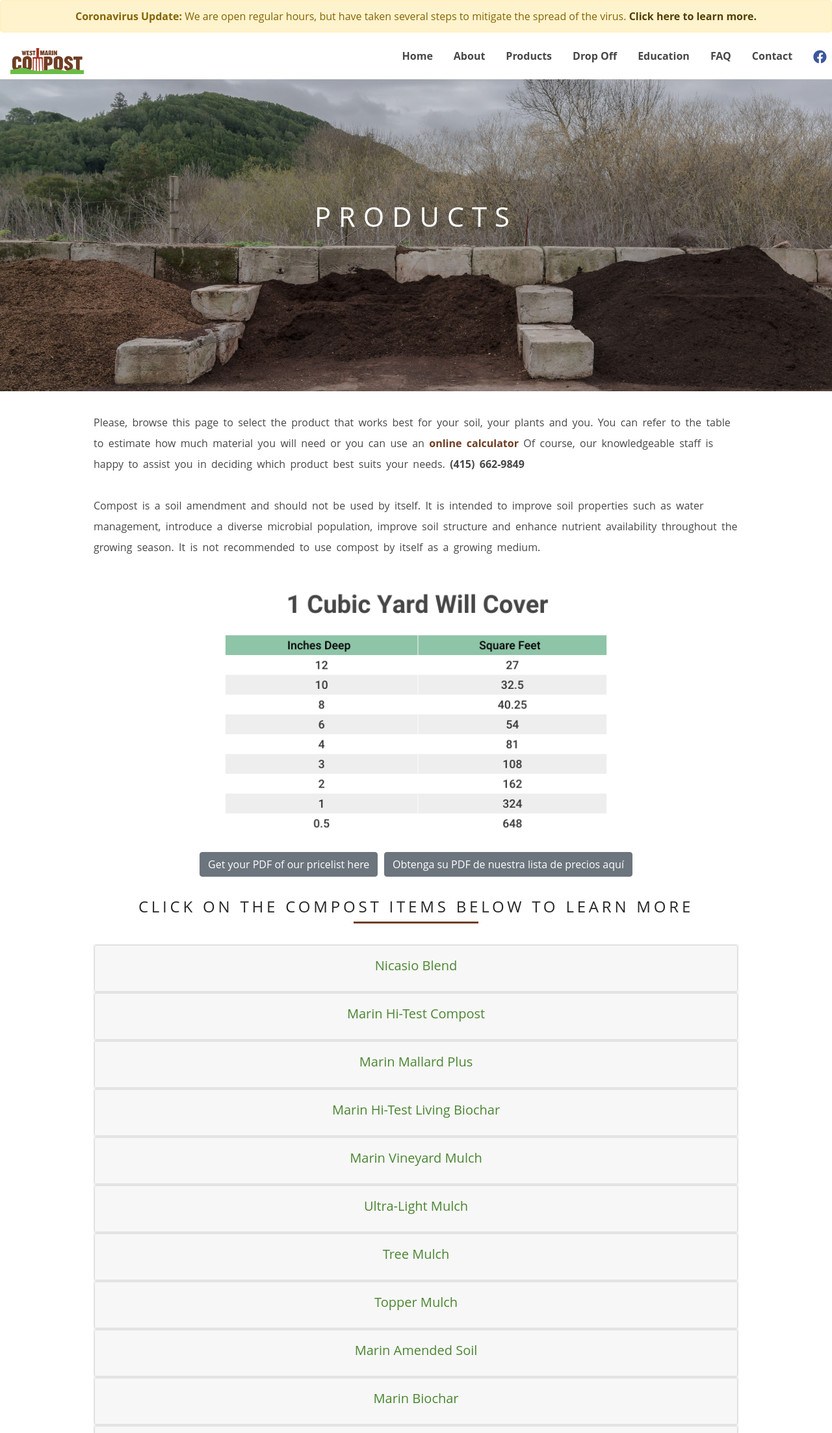
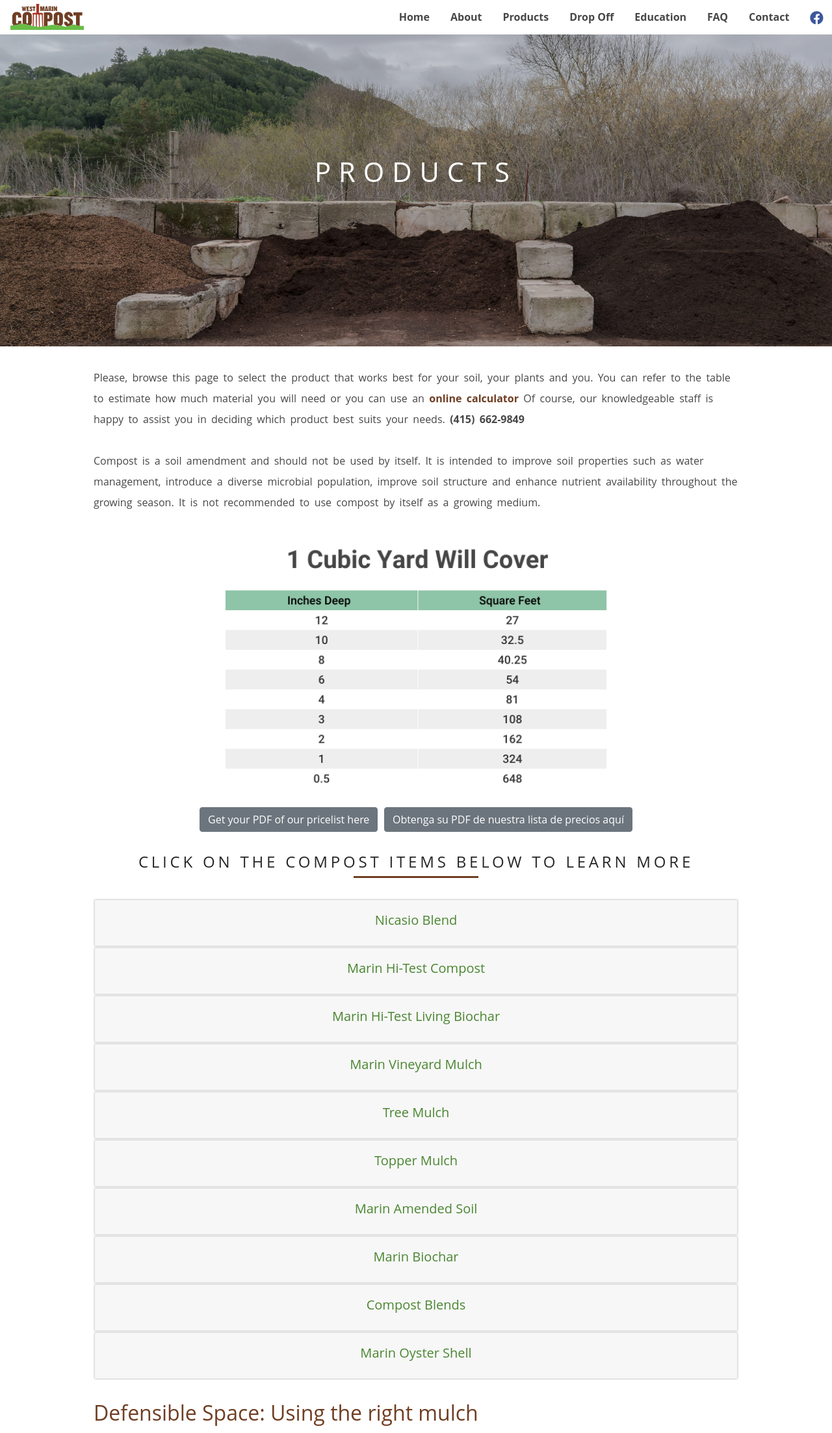
Before and after one commit to xanderbakx/wmc, a Gatsby site: page /products in a window 1280 px wide. Shown: the top 2205 px of the page at 65% size. Built offline with nearby package versions, Linux system fonts and the light colour scheme; Gatsby itself is replaced by a stand-in of ours.

Commit message:
removed ultra-light and mallard plus, removed coronavirus banner, updated contact info, updated product prices

```diff
--- a/src/components/globals/navbar/NavbarIcons.js
+++ b/src/components/globals/navbar/NavbarIcons.js
@@ -36,7 +36,7 @@
     height: auto;
     display: flex;
     margin-left: 1rem;
-    margin-right: 0.5rem;
-    margin-bottom: 1rem;
+    margin-right: 0.8rem;
+    margin-bottom: 0.1rem;
   }
 `
--- a/src/components/globals/navbar/NavbarLinks.js
+++ b/src/components/globals/navbar/NavbarLinks.js
@@ -61,6 +61,7 @@
 }
 
 const LinkWrapper = styled.ul`
+  margin-bottom: 0;
   li {
     list-style-type: none;
   }
@@ -78,7 +79,7 @@
       padding: 0.5rem 1rem 0.5rem 1.3rem;
     }
   }
-  height: ${props => (props.open ? "266px" : "0px")};
+  height: ${props => (props.open ? "280px" : "0px")};
   overflow: hidden;
   ${styles.transObject({ time: "1s" })};
   @media (min-width: 768px) {
@@ -86,6 +87,7 @@
     display: flex;
     margin-left: auto;
     margin-right: 0;
+    margin-bottom: 0;
     .nav-link:hover {
       background: ${styles.colors.mainWhite};
       padding: 0.5rem 1rem;
--- a/src/components/layout.js
+++ b/src/components/layout.js
@@ -4,15 +4,11 @@
 import { createGlobalStyle } from "styled-components"
 import Navbar from "../components/globals/navbar/Navbar"
 import Footer from "../components/globals/Footer"
-// Coronavirus
-import Notice from "../components/globals/notice/Notice"
 
 const Layout = ({ children }) => {
   return (
     <React.Fragment>
       <GlobalStyle />
-      {/* Coronavirus Update */}
-      <Notice />
       <Navbar />
       {children}
       <Footer />
--- a/src/pages/products.js
+++ b/src/pages/products.js
@@ -43,13 +43,6 @@
               }
             }
           }
-          mallardPlus: file(relativePath: { eq: "marinMallardPlus.png" }) {
-            childImageSharp {
-              fluid(maxWidth: 400) {
-                ...GatsbyImageSharpFluid
-              }
-            }
-          }
           livingBiochar: file(relativePath: { eq: "livingBiochar.png" }) {
             childImageSharp {
               fluid(maxWidth: 400) {
@@ -64,13 +57,6 @@
               }
             }
           }
-          ultraLight: file(relativePath: { eq: "ultraLightMulch.png" }) {
-            childImageSharp {
-              fluid(maxWidth: 400) {
-                ...GatsbyImageSharpFluid
-              }
-            }
-          }
           treeMulch: file(relativePath: { eq: "treeMulch.png" }) {
             childImageSharp {
               fluid(maxWidth: 400) {
@@ -79,13 +65,6 @@
             }
           }
           topperMulch: file(relativePath: { eq: "chunkyMulch.png" }) {
-            childImageSharp {
-              fluid(maxWidth: 400) {
-                ...GatsbyImageSharpFluid
-              }
-            }
-          }
-          pathMulch: file(relativePath: { eq: "marinPathMulch.png" }) {
             childImageSharp {
               fluid(maxWidth: 400) {
                 ...GatsbyImageSharpFluid
@@ -136,49 +115,35 @@
             name: "Nicasio Blend",
             description:
               "This dark, rich, premium quality compost is made from recycled yard trimmings, dairy manure and horse manure. Nicasio Blend is recommended for applications that do not require high nitrogen content such as trees, shrubs, grape vines and natives. It provides valuable organic matter to soil, making it easier to work and more productive. In sandy soil it increases moisture-holding capacity, making soil nutrients more available to plants. In heavy clay soils, porosity is increased which improves aeration in the root zone and overall drainage.",
-            price: "$30.00 per cubic yard",
+            price: "$36.00 per cubic yard",
           },
           {
             image: data.hiTest,
             name: "Marin Hi-Test Compost",
             description:
               "All the benefits of Nicasio Blend but with higher nitrogen content from the inclusion of High-N Manure such as goat and chicken. Hi-Test Compost is great for new gardens and landscapes, especially where soils have been neglected or overworked. In addition to improving soil structure, our Hi-Test Compost will give new plants the nitrogen needed for a vibrant start.",
-            price: "$40.00 per cubic yard",
-          },
-          {
-            image: data.mallardPlus,
-            name: "Marin Mallard Plus",
-            description:
-              "All the benefits of Hi-Test Compost, but designed for use in poorly drained soils. Mallard Plus is great for clay soils and raised beds mixed with good garden soil.",
-            price: "$42.00 per cubic yard",
+            price: "$46.00 per cubic yard",
           },
           {
             image: data.livingBiochar,
             name: "Marin Hi-Test Living Biochar",
             description:
               "Our Hi-Test Compost was amended with biochar to have 15% biochar by volume in the finished product. Since the biochar has been in process with the Hi-Test Compost, the biochar is now fully charged with microbes and nutrients. See below for further details on biochar.",
-            price: "$54.00 per cubic yard",
+            price: "$60.00 per cubic yard",
           },
           {
             image: data.vineyardMulch,
             name: "Marin Vineyard Mulch",
             description:
               "An affordable, organic alternative to expensive bark products. It suppresses weeds, conserves moisture, moderates soil temperatures, improves soil structure and controls erosion. Vineyard Mulch undergoes a brief composting process at over 131°F that renders it virtually free of weed seeds and plant pathogens. As it slowly breaks down, it provides the organic matter, nutrients and microbes that help plants thrive. Worms thrive in soils that have a generous layer of Vineyard Mulch. Their tunneling activities allow oxygen to get to plant roots and their castings provide a beneficial nutrient input. Does not float.",
-            price: "$24.00 per cubic yard",
-          },
-          {
-            image: data.ultraLight,
-            name: "Ultra-Light Mulch",
-            description:
-              "The hybrid mulch that has qualities of both compost and mulch will finish off any landscape just perfectly. Like any other mulch it stays on the surface of the soil and is not incorporated into the soil. While the mulch will initially act as a weed suppressant, as it breaks down it will help feed your soil. As the name implies, this mulch is lightweight and easy to work with. Landscapers specify Ultra-Light Mulch when a neat appearance or distinctive border is desired. Not recommended in windy areas.",
-            price: "$20.00 per cubic yard",
+            price: "$30.00 per cubic yard",
           },
           {
             image: data.treeMulch,
             name: "Tree Mulch",
             description:
               "It is derived from tree stumps and logs. Tree mulch provides the same overall benefits to the soil as the Vineyard Mulch. Due to its woodier nature it will last longer, but provide less nutrients. Offered screened Medium (<1.5”) or coarse (>1.5”).",
-            price: "$18 per cubic yard",
+            price: "$20 per cubic yard",
           },
           {
             id: "topper",
@@ -186,29 +151,14 @@
             name: "Topper Mulch",
             description:
               "This is a dark mulch that has gone through a full compost process. It provides the same benefits as Vineyard mulch, and is perfect for use as a durable top dressing around herbaceous perennials, shrubs, and trees to protect the soil, help conserve water and suppress weeds.  As the mulch contains some fines it will also provide some nutrients over time. Some of this product may float when flooded.",
-            price: "$12 per cubic yard",
+            price: "$18 per cubic yard",
           },
-          // {
-          //   image: data.pathMulch,
-          //   name: "Marin Path Mulch",
-          //   description:
-          //     "We no longer carry Path Mulch. We recommend the use of our Topper Mulch (see above) instead.",
-          //   price: "Discontinued",
-          // },
-          // {
-          //   image: data.deckMix,
-          //   name: "Marin Deck Mix",
-          //   // Took out "Organic" from Hi-Test Compost
-          //   description:
-          //     "The ultimate affordable soil amendment, Deck Mix is a blend of all our products that occurs when we sweep our loading area. You'll find Nicasio Blend, Hi-Test Compost, Mallard Plus, Feather-Lite Amended Soil and our various mulches in this blend. Use Deck Mix as a mulch or amendment for flowers, shrubs and trees. Not recommended for veggies. Supply is limited.",
-          //   price: "$7 per cubic yard",
-          // },
           {
             image: data.amendedSoil,
             name: "Marin Amended Soil",
             description:
               "Plant directly into Amended Soil. It’s great for filling raised beds, replacing poor quality soil, adding elevation or leveling a project site, or filling in behind a retaining wall. Amended Soil is a good-looking blend of clean soil, Mallard Plus and biochar. The soil is a mined soil, which is weed-free.  When used in pots or raised beds, topsoil tends to crust at the surface.  We recommend that a .5 to 1” layer of Ultra-Light mulch is applied to the surface of the soil to prevent crusting.",
-            price: "$54.00 per cubic yard",
+            price: "$60.00 per cubic yard",
           },
           {
             image: data.biochar,
```
Also changed, not shown: src/components/ContactComponent/ContactContent.js (+22 -4 lines).
